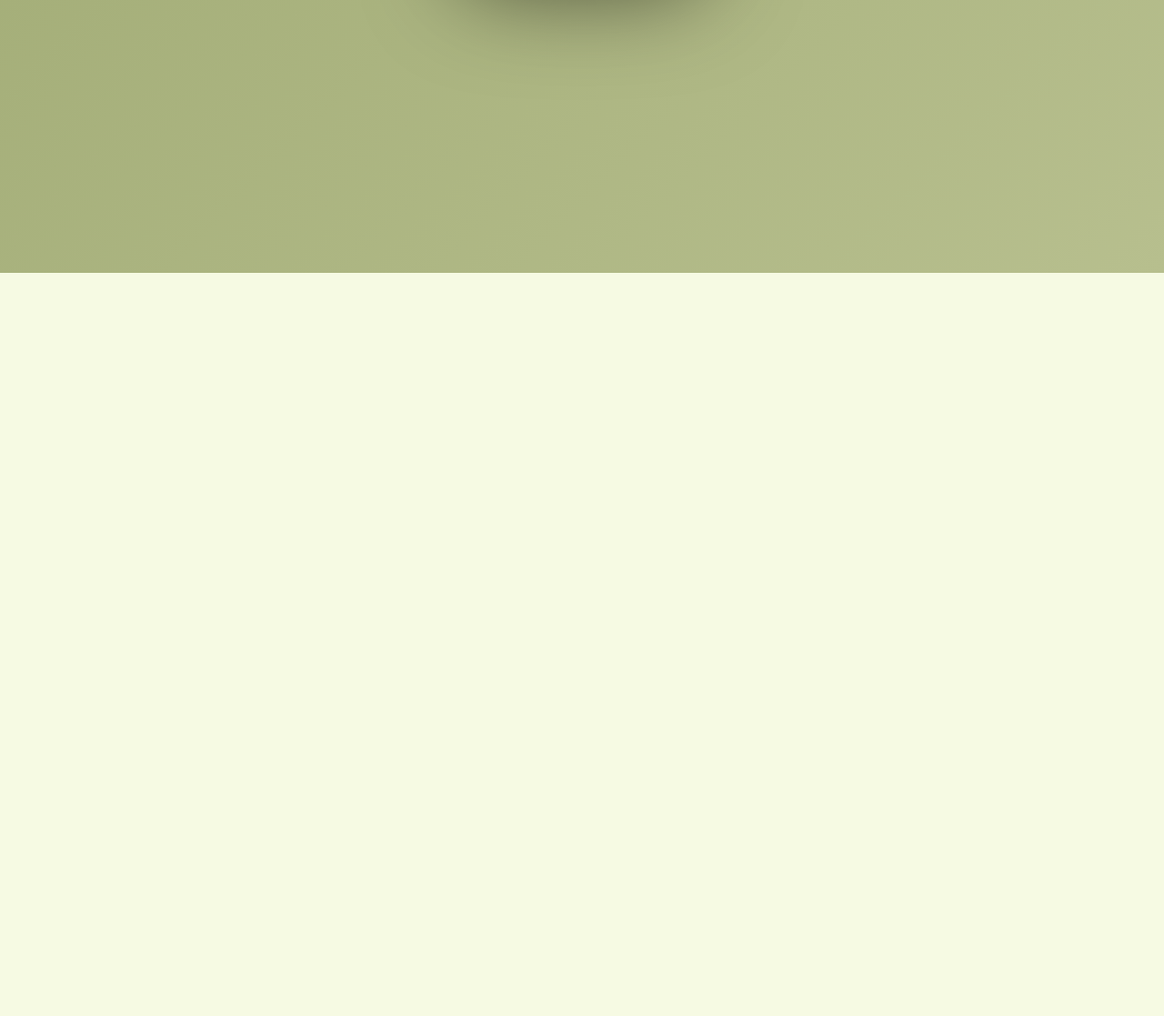
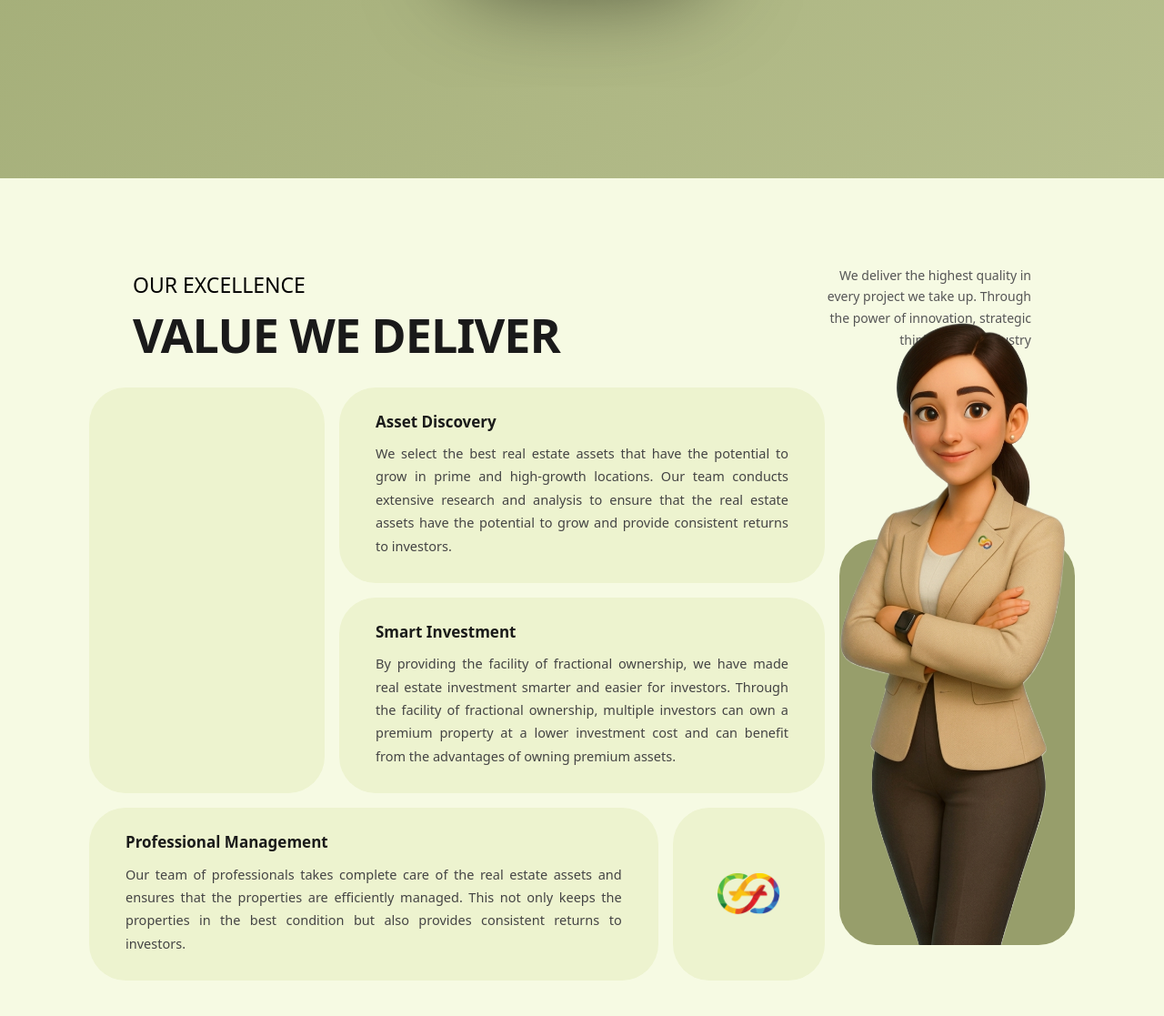
Before and after one commit to AryanRajput5772/Havendaxa, a plain HTML site: page index.html in a window 1280 px wide. Shown: the part 3680-4797 px from the top of the page at 91% size. Before the commit the page ends 3980 px from the top, so only its background shows below. Drawn offline with nearby package versions, Linux system fonts and the light colour scheme; a web font is replaced by a local one.

Commit message:
vwd section completed"

```diff
--- a/assets/css/style.css
+++ b/assets/css/style.css
@@ -604,7 +604,7 @@ iframe {
   width: 100%;
   overflow: hidden;
   padding: 2px;
-  height: 954px;
+  height: 850px;
   padding-top: 68px;
 }
 
@@ -922,3 +922,110 @@ iframe {
 
   z-index: 10;
 }
+
+/* --------------------------------------------------------------------------------------------------------------------- */
+
+/* ── VALUE WE DELIVER SECTION ── */
+.vwd-section {
+  padding: 95px 50px 80px;
+  font-family: system-ui, sans-serif;
+}
+
+.vwd-subtitle {
+  font-size: 23px;
+
+  text-transform: uppercase;
+  color: #000000;
+  margin-bottom: 8px;
+}
+
+.vwd-title {
+  font-size: clamp(32px, 5vw, 52px);
+  font-weight: 600;
+  color: #1a1a1a;
+  letter-spacing: -1px;
+  line-height: 1.1;
+  margin-bottom: 0;
+}
+
+.vwd-desc {
+  font-size: 14px;
+  color: #555;
+  line-height: 1.7;
+  text-align: right;
+}
+
+/* Cards */
+.vwd-card {
+  background-color: #edf3cf;
+  border-radius: 40px;
+  padding: 28px 40px;
+  height: 100%;
+}
+
+.vwd-card--empty {
+  min-height: 200px;
+  background-color: #edf3cf;
+}
+
+.vwd-card--logo {
+  background-color: #edf3cf;
+  min-height: 140px;
+  border-radius: 40px;
+}
+
+.vwd-card__title {
+  font-size: 17px;
+  font-weight: 700;
+  color: #1a1a1a;
+  margin-bottom: 12px;
+}
+
+.vwd-card__text {
+  font-size: 14.5px;
+  color: #444;
+  line-height: 1.75;
+  margin-bottom: 0;
+  text-align: justify;
+}
+
+.vwd-logo-img {
+  width: 70px;
+  height: 70px;
+  object-fit: contain;
+}
+
+/* Character image */
+.vwd-character-wrap {
+  position: relative;
+  height: 100%;
+  min-height: 360px;
+  border-radius: 40px;
+
+  background-color: #979e6b;
+  top: 167px;
+}
+
+.vwd-character-img {
+  position: absolute;
+  bottom: 0;
+  left: 50%;
+  transform: translateX(-50%);
+  height: 155%;
+  object-fit: contain;
+}
+
+/* Responsive */
+@media (max-width: 768px) {
+  .vwd-desc {
+    text-align: left;
+  }
+
+  .vwd-section {
+    padding: 40px 0 50px;
+  }
+
+  .vwd-card {
+    padding: 20px;
+  }
+}
--- a/assets/js/script.js
+++ b/assets/js/script.js
@@ -287,7 +287,7 @@ setInterval(() => {
 
   dots[index].classList.add("active");
 }, 2500);
-
+// -----------------------------------------------------------------------------------
 function toggleCard(selectedCard) {
   const cards = document.querySelectorAll(".card-custom");
   const cols = document.querySelectorAll(".card-col");
@@ -343,3 +343,90 @@ function toggleCard(selectedCard) {
   parentCol.classList.add("active-col");
   parentCol.classList.remove("inactive-col");
 }
+// -------------------------------------------------------------------------------------------------
+// Store all images in an array
+const images = [
+  "https://images.unsplash.com/photo-1753517592698-d07a1d3317e3?w=600&auto=format&fit=crop&q=60",
+  "https://images.unsplash.com/photo-1568496376634-c2bbc85399f1?w=600&auto=format&fit=crop&q=60",
+  "https://images.unsplash.com/photo-1486406146926-c627a92ad1ab",
+  "https://images.unsplash.com/photo-1646928987919-d59cc03aa4d2?w=600&auto=format&fit=crop&q=60",
+  "https://images.unsplash.com/photo-1700585831956-f307405a56bc?w=600&auto=format&fit=crop&q=60",
+];
+
+let currentIndex = 0;
+let isAnimating = false;
+
+const cards = document.querySelectorAll(".proj-card");
+const phoneContainer = document.querySelector(".hero-image");
+
+// Get all containers in order: far-left, near-left, phone, near-right, far-right
+const containers = [cards[0], cards[1], phoneContainer, cards[2], cards[3]];
+
+function getSrcs(index) {
+  const total = images.length;
+  return [
+    images[(index - 2 + total) % total],
+    images[(index - 1 + total) % total],
+    images[index],
+    images[(index + 1) % total],
+    images[(index + 2) % total],
+  ];
+}
+
+function slide() {
+  if (isAnimating) return;
+  isAnimating = true;
+
+  currentIndex = (currentIndex + 1) % images.length;
+  const newSrcs = getSrcs(currentIndex);
+
+  containers.forEach((container, i) => {
+    const oldImg = container.querySelector("img");
+
+    // Create new image, place it off-screen to the RIGHT
+    const newImg = document.createElement("img");
+    newImg.src = newSrcs[i];
+    newImg.style.cssText = `
+      position: absolute;
+      top: 0; left: 0;
+      width: 100%; height: 100%;
+      object-fit: cover;
+      transform: translateX(100%);  /* start off RIGHT */
+      transition: none;
+      z-index: 2;
+    `;
+    container.appendChild(newImg);
+
+    // Force paint so browser registers the starting position
+    newImg.getBoundingClientRect();
+
+    // Now animate BOTH simultaneously
+    const DURATION = "0.6s";
+    const EASING = "cubic-bezier(0.4, 0, 0.2, 1)";
+
+    // Old → slides LEFT
+    oldImg.style.transition = `transform ${DURATION} ${EASING}`;
+    oldImg.style.transform = "translateX(-100%)";
+
+    // New → slides to CENTER from right
+    newImg.style.transition = `transform ${DURATION} ${EASING}`;
+    newImg.style.transform = "translateX(0%)";
+  });
+
+  // Cleanup after animation
+  setTimeout(() => {
+    containers.forEach((container) => {
+      const imgs = container.querySelectorAll("img");
+      // Remove old image, keep new one, reset styles
+      if (imgs.length > 1) {
+        imgs[0].remove();
+        imgs[1].style.transition = "none";
+        imgs[1].style.transform = "translateX(0%)";
+        imgs[1].style.zIndex = "";
+      }
+    });
+    isAnimating = false;
+  }, 620); // just over transition duration
+}
+
+setInterval(slide, 3000);
--- a/index.html
+++ b/index.html
@@ -362,101 +362,106 @@
         </div>
       </div>
     </section>
+
+    <section class="vwd-section">
+      <div class="container-fluid px-4 px-lg-5">
+        <!-- Header Row -->
+        <div class="row align-items-center mb-4 px-5">
+          <div class="col-12 col-lg-7 text-md-start">
+            <p class="vwd-subtitle">OUR EXCELLENCE</p>
+            <h2 class="vwd-title">VALUE WE DELIVER</h2>
+          </div>
+          <div class="col-12 col-lg-3 offset-lg-2 text-lg-end mt-3 mt-lg-0">
+            <p class="vwd-desc">
+              We deliver the highest quality in every project we take up.
+              Through the power of innovation, strategic thinking, and industry
+            </p>
+          </div>
+        </div>
+
+        <!-- Main Content Row -->
+        <div class="row g-3 align-items-stretch">
+          <!-- Left empty card -->
+          <div class="col-12 col-md-4 col-lg-3 d-none d-md-block">
+            <div class="vwd-card vwd-card--empty h-100"></div>
+          </div>
+
+          <!-- Middle cards column -->
+          <div class="col-12 col-md-8 col-lg-6">
+            <div class="row g-3">
+              <div class="col-12">
+                <div class="vwd-card">
+                  <h5 class="vwd-card__title text-md-start">Asset Discovery</h5>
+                  <p class="vwd-card__text">
+                    We select the best real estate assets that have the
+                    potential to grow in prime and high-growth locations. Our
+                    team conducts extensive research and analysis to ensure that
+                    the real estate assets have the potential to grow and
+                    provide consistent returns to investors.
+                  </p>
+                </div>
+              </div>
+              <div class="col-12">
+                <div class="vwd-card">
+                  <h5 class="vwd-card__title text-md-start">
+                    Smart Investment
+                  </h5>
+                  <p class="vwd-card__text">
+                    By providing the facility of fractional ownership, we have
+                    made real estate investment smarter and easier for
+                    investors. Through the facility of fractional ownership,
+                    multiple investors can own a premium property at a lower
+                    investment cost and can benefit from the advantages of
+                    owning premium assets.
+                  </p>
+                </div>
+              </div>
+            </div>
+          </div>
+
+          <!-- Right character image -->
+          <div class="col-12 col-lg-3 d-none d-lg-block">
+            <div class="vwd-character-wrap">
+              <img
+                src="./assets/images/Character_img.png"
+                alt="Character"
+                class="vwd-character-img" />
+            </div>
+          </div>
+        </div>
+
+        <!-- Bottom Row -->
+        <div class="row g-3 mt-0">
+          <!-- Professional Management wide card -->
+          <div class="col-12 col-md-8 col-lg-7">
+            <div class="vwd-card">
+              <h5 class="vwd-card__title text-md-start">
+                Professional Management
+              </h5>
+              <p class="vwd-card__text">
+                Our team of professionals takes complete care of the real estate
+                assets and ensures that the properties are efficiently managed.
+                This not only keeps the properties in the best condition but
+                also provides consistent returns to investors.
+              </p>
+            </div>
+          </div>
+
+          <!-- Logo card -->
+          <div class="col-6 col-md-3 col-lg-2">
+            <div
+              class="vwd-card vwd-card--logo h-100 d-flex align-items-center justify-content-center">
+              <img
+                src="./assets/images/Havendaxa_logo1.png"
+                alt="Logo"
+                class="vwd-logo-img" />
+            </div>
+          </div>
+        </div>
+      </div>
+    </section>
     <script src="./assets/js/script.js"></script>
-    <script>
-      // Store all images in an array
-      const images = [
-        "https://images.unsplash.com/photo-1753517592698-d07a1d3317e3?w=600&auto=format&fit=crop&q=60",
-        "https://images.unsplash.com/photo-1568496376634-c2bbc85399f1?w=600&auto=format&fit=crop&q=60",
-        "https://images.unsplash.com/photo-1486406146926-c627a92ad1ab",
-        "https://images.unsplash.com/photo-1646928987919-d59cc03aa4d2?w=600&auto=format&fit=crop&q=60",
-        "https://images.unsplash.com/photo-1700585831956-f307405a56bc?w=600&auto=format&fit=crop&q=60",
-      ];
-
-      let currentIndex = 0;
-      let isAnimating = false;
-
-      const cards = document.querySelectorAll(".proj-card");
-      const phoneContainer = document.querySelector(".hero-image");
-
-      // Get all containers in order: far-left, near-left, phone, near-right, far-right
-      const containers = [
-        cards[0],
-        cards[1],
-        phoneContainer,
-        cards[2],
-        cards[3],
-      ];
-
-      function getSrcs(index) {
-        const total = images.length;
-        return [
-          images[(index - 2 + total) % total],
-          images[(index - 1 + total) % total],
-          images[index],
-          images[(index + 1) % total],
-          images[(index + 2) % total],
-        ];
-      }
-
-      function slide() {
-        if (isAnimating) return;
-        isAnimating = true;
-
-        currentIndex = (currentIndex + 1) % images.length;
-        const newSrcs = getSrcs(currentIndex);
-
-        containers.forEach((container, i) => {
-          const oldImg = container.querySelector("img");
-
-          // Create new image, place it off-screen to the RIGHT
-          const newImg = document.createElement("img");
-          newImg.src = newSrcs[i];
-          newImg.style.cssText = `
-      position: absolute;
-      top: 0; left: 0;
-      width: 100%; height: 100%;
-      object-fit: cover;
-      transform: translateX(100%);  /* start off RIGHT */
-      transition: none;
-      z-index: 2;
-    `;
-          container.appendChild(newImg);
-
-          // Force paint so browser registers the starting position
-          newImg.getBoundingClientRect();
-
-          // Now animate BOTH simultaneously
-          const DURATION = "0.6s";
-          const EASING = "cubic-bezier(0.4, 0, 0.2, 1)";
-
-          // Old → slides LEFT
-          oldImg.style.transition = `transform ${DURATION} ${EASING}`;
-          oldImg.style.transform = "translateX(-100%)";
-
-          // New → slides to CENTER from right
-          newImg.style.transition = `transform ${DURATION} ${EASING}`;
-          newImg.style.transform = "translateX(0%)";
-        });
-
-        // Cleanup after animation
-        setTimeout(() => {
-          containers.forEach((container) => {
-            const imgs = container.querySelectorAll("img");
-            // Remove old image, keep new one, reset styles
-            if (imgs.length > 1) {
-              imgs[0].remove();
-              imgs[1].style.transition = "none";
-              imgs[1].style.transform = "translateX(0%)";
-              imgs[1].style.zIndex = "";
-            }
-          });
-          isAnimating = false;
-        }, 620); // just over transition duration
-      }
-
-      setInterval(slide, 3000);
-    </script>
+    <script></script>
     <script
       src="https://cdn.jsdelivr.net/npm/@popperjs/core@2.11.8/dist/umd/popper.min.js"
       integrity="sha384-I7E8VVD/ismYTF4hNIPjVp/Zjvgyol6VFvRkX/vR+Vc4jQkC+hVqc2pM8ODewa9r"
```
Also changed, not shown: assets/images/Character_img.png (added).
